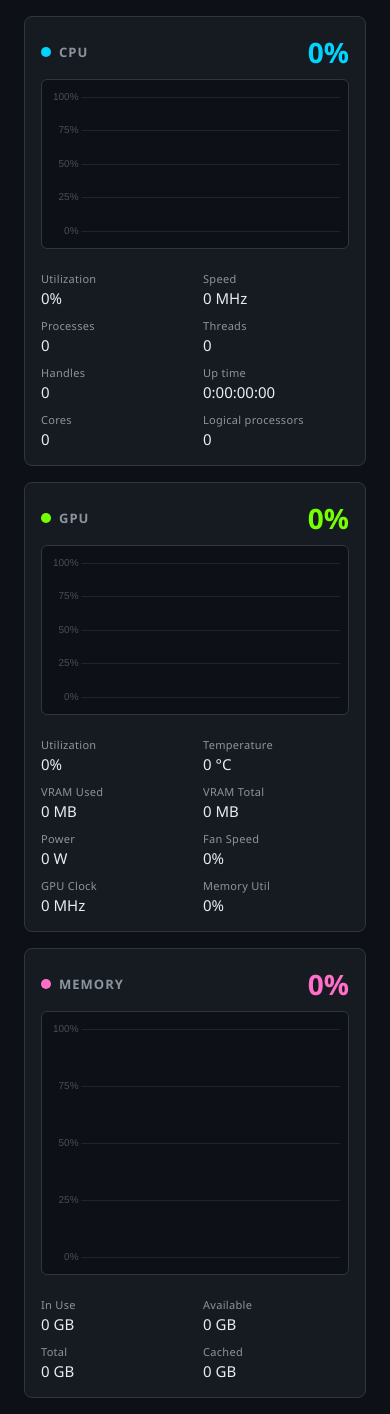
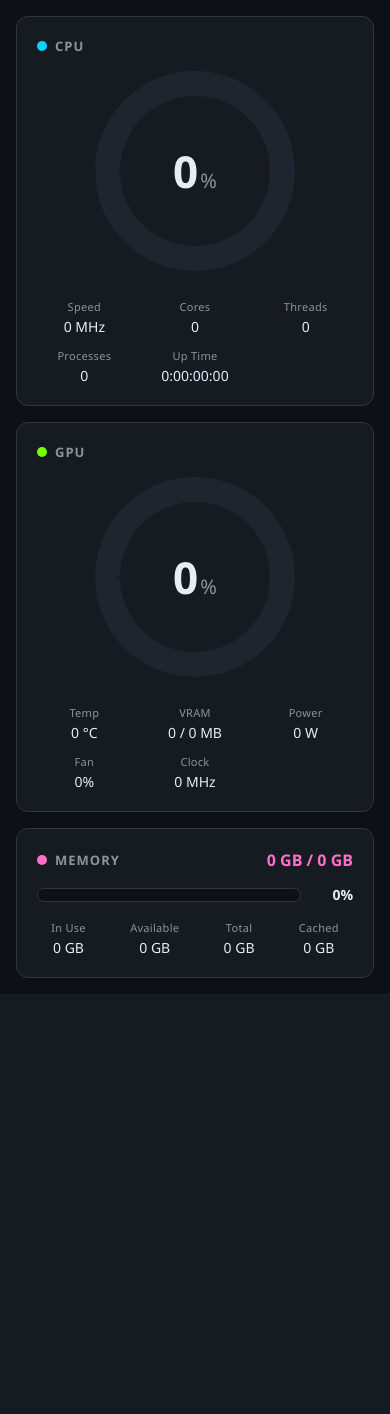
Before and after one commit to Nxtelligent/system-monitor, a Flask app: page / in a window 390 px wide. Shown: the part 47-1461 px from the top of the page. After the commit the page ends 1025 px from the top, so only its background shows below. Run offline with Flask 3, Linux system fonts and the light colour scheme.

Commit message:
Redesign dashboard: circular gauges for CPU/GPU + memory bar
Replace 3-column line chart layout with circular doughnut gauges
for CPU and GPU side by side, and a horizontal progress bar for
memory usage. Dark mode preserved. Backend unchanged.

Co-Authored-By: Claude Opus 4.6 <noreply@anthropic.com>

```diff
--- a/static/css/style.css
+++ b/static/css/style.css
@@ -1,7 +1,6 @@
 :root {
     --bg-primary: #0d1117;
     --bg-panel: #161b22;
-    --bg-chart: #0d1117;
     --border-color: #30363d;
     --text-primary: #e6edf3;
     --text-secondary: #8b949e;
@@ -68,50 +67,45 @@ header h1 {
     background: #f85149;
 }
 
-/* Dashboard Grid */
-.dashboard-grid {
-    display: grid;
-    grid-template-columns: repeat(3, 1fr);
+/* Dashboard Layout */
+.dashboard {
+    display: flex;
+    flex-direction: column;
     gap: 16px;
-    padding: 16px 24px;
-    height: calc(100vh - 52px);
+    padding: 24px;
+    max-width: 900px;
+    margin: 0 auto;
 }
 
-@media (max-width: 1200px) {
-    .dashboard-grid {
-        grid-template-columns: 1fr;
-        height: auto;
-    }
-    .panel {
-        min-height: 450px;
-    }
+/* Gauge Row */
+.gauge-row {
+    display: flex;
+    gap: 16px;
+    justify-content: center;
 }
 
-/* Panel */
-.panel {
+/* Gauge Panel (CPU / GPU) */
+.gauge-panel {
+    flex: 1;
+    max-width: 440px;
     background: var(--bg-panel);
     border: 1px solid var(--border-color);
-    border-radius: 8px;
-    padding: 16px;
+    border-radius: 12px;
+    padding: 20px;
     display: flex;
     flex-direction: column;
-    overflow: hidden;
+    align-items: center;
 }
 
-.panel-header {
-    display: flex;
-    justify-content: space-between;
-    align-items: center;
-    margin-bottom: 8px;
-}
-
-.panel-title {
+.gauge-header {
     display: flex;
     align-items: center;
     gap: 8px;
+    margin-bottom: 16px;
+    align-self: flex-start;
 }
 
-.panel-title h2 {
+.gauge-header h2 {
     font-size: 13px;
     font-weight: 600;
     text-transform: uppercase;
@@ -119,7 +113,8 @@ header h1 {
     color: var(--text-secondary);
 }
 
-.panel-dot {
+/* Colored dots */
+.gauge-dot {
     width: 10px;
     height: 10px;
     border-radius: 50%;
@@ -129,73 +124,95 @@ header h1 {
 .gpu-dot { background: var(--accent-gpu); }
 .memory-dot { background: var(--accent-memory); }
 
-.panel-value {
-    font-size: 28px;
-    font-weight: 600;
-    font-variant-numeric: tabular-nums;
+/* Gauge Chart Wrapper */
+.gauge-chart-wrapper {
+    position: relative;
+    width: 200px;
+    height: 200px;
+    margin-bottom: 12px;
 }
 
-.panel:nth-child(1) .panel-value { color: var(--accent-cpu); }
-.panel:nth-child(2) .panel-value { color: var(--accent-gpu); }
-.panel:nth-child(3) .panel-value { color: var(--accent-memory); }
-
-/* Chart Container */
-.chart-container {
-    flex: 1;
-    min-height: 160px;
-    position: relative;
-    background: var(--bg-chart);
-    border: 1px solid var(--border-color);
-    border-radius: 6px;
-    padding: 8px;
-    margin-bottom: 10px;
+.gauge-chart-wrapper canvas {
+    width: 100% !important;
+    height: 100% !important;
 }
 
-.panel-subtitle {
+.gauge-center-text {
+    position: absolute;
+    top: 50%;
+    left: 50%;
+    transform: translate(-50%, -50%);
+    text-align: center;
+    pointer-events: none;
+    display: flex;
+    align-items: baseline;
+    justify-content: center;
+}
+
+.gauge-percent {
+    font-size: 44px;
+    font-weight: 700;
+    font-variant-numeric: tabular-nums;
+    line-height: 1;
+    color: var(--text-primary);
+}
+
+.gauge-percent-symbol {
+    font-size: 20px;
+    font-weight: 400;
+    color: var(--text-secondary);
+    margin-left: 2px;
+}
+
+.gauge-label {
     font-size: 11px;
     color: var(--text-muted);
-    margin-bottom: 12px;
+    margin-bottom: 16px;
+    text-align: center;
     white-space: nowrap;
     overflow: hidden;
     text-overflow: ellipsis;
+    max-width: 100%;
 }
 
-/* Metrics Grid */
-.metrics-grid {
+/* Gauge Stats Grid */
+.gauge-stats {
     display: grid;
-    grid-template-columns: repeat(2, 1fr);
-    gap: 10px 16px;
+    grid-template-columns: repeat(3, 1fr);
+    gap: 12px 16px;
+    width: 100%;
 }
 
-.metric-item {
+.gauge-stat {
     display: flex;
     flex-direction: column;
-    gap: 2px;
+    align-items: center;
+    gap: 3px;
 }
 
-.metric-label {
+.stat-label {
     font-size: 11px;
     color: var(--text-secondary);
     letter-spacing: 0.3px;
 }
 
-.metric-value {
-    font-size: 15px;
+.stat-value {
+    font-size: 14px;
     font-weight: 500;
     font-variant-numeric: tabular-nums;
     color: var(--text-primary);
+    white-space: nowrap;
 }
 
 /* GPU Unavailable */
 .gpu-unavailable {
-    flex: 1;
     display: flex;
     flex-direction: column;
     justify-content: center;
     align-items: center;
     text-align: center;
     color: var(--text-muted);
-    padding: 24px;
+    padding: 40px 24px;
 }
 
 .gpu-unavailable p {
@@ -207,6 +224,110 @@ header h1 {
     font-size: 12px;
     margin-top: 4px;
     color: var(--text-muted);
+}
+
+/* Memory Section */
+.memory-section {
+    background: var(--bg-panel);
+    border: 1px solid var(--border-color);
+    border-radius: 12px;
+    padding: 20px;
+}
+
+.memory-header {
+    display: flex;
+    justify-content: space-between;
+    align-items: center;
+    margin-bottom: 14px;
+}
+
+.memory-title {
+    display: flex;
+    align-items: center;
+    gap: 8px;
+}
+
+.memory-title h2 {
+    font-size: 13px;
+    font-weight: 600;
+    text-transform: uppercase;
+    letter-spacing: 1px;
+    color: var(--text-secondary);
+}
+
+.memory-usage-text {
+    font-size: 16px;
+    font-weight: 600;
+    font-variant-numeric: tabular-nums;
+    color: var(--accent-memory);
+}
+
+/* Memory Progress Bar */
+.memory-bar-container {
+    display: flex;
+    align-items: center;
+    gap: 12px;
+    margin-bottom: 16px;
+}
+
+.memory-bar-track {
+    flex: 1;
+    height: 14px;
+    background: var(--bg-primary);
+    border-radius: 7px;
+    overflow: hidden;
+    border: 1px solid var(--border-color);
+}
+
+.memory-bar-fill {
+    height: 100%;
+    background: linear-gradient(90deg, var(--accent-memory), #ff9de0);
+    border-radius: 7px 0 0 7px;
+    transition: width 0.5s ease-out;
+}
+
+.memory-bar-percent {
+    font-size: 14px;
+    font-weight: 600;
+    font-variant-numeric: tabular-nums;
+    color: var(--text-primary);
+    min-width: 40px;
+    text-align: right;
+}
+
+/* Memory Stats Row */
+.memory-stats {
+    display: flex;
+    justify-content: space-around;
+    gap: 16px;
+}
+
+.memory-stat {
+    display: flex;
+    flex-direction: column;
+    align-items: center;
+    gap: 3px;
+}
+
+/* Responsive */
+@media (max-width: 768px) {
+    .dashboard {
+        padding: 16px;
+    }
+
+    .gauge-row {
+        flex-direction: column;
+        align-items: center;
+    }
+
+    .gauge-panel {
+        max-width: 100%;
+        width: 100%;
+    }
+
+    .memory-stats {
+        flex-wrap: wrap;
+    }
 }
 
 /* Scrollbar */
--- a/static/js/dashboard.js
+++ b/static/js/dashboard.js
@@ -1,67 +1,7 @@
-const MAX_POINTS = 60;
 const socket = io();
 
-// --- Chart Factory ---
-function createChart(canvasId, color) {
-    const ctx = document.getElementById(canvasId).getContext('2d');
-
-    const gradient = ctx.createLinearGradient(0, 0, 0, ctx.canvas.parentElement.clientHeight || 200);
-    gradient.addColorStop(0, color + '40');
-    gradient.addColorStop(1, color + '05');
-
-    return new Chart(ctx, {
-        type: 'line',
-        data: {
-            labels: Array(MAX_POINTS).fill(''),
-            datasets: [{
-                data: Array(MAX_POINTS).fill(null),
-                borderColor: color,
-                backgroundColor: gradient,
-                borderWidth: 1.5,
-                fill: true,
-                tension: 0.3,
-                pointRadius: 0,
-                pointHitRadius: 0,
-            }]
-        },
-        options: {
-            responsive: true,
-            maintainAspectRatio: false,
-            animation: false,
-            interaction: { enabled: false },
-            scales: {
-                x: { display: false },
-                y: {
-                    min: 0,
-                    max: 100,
-                    grid: { color: '#1e252e', lineWidth: 1 },
-                    ticks: {
-                        color: '#484f58',
-                        font: { size: 10 },
-                        stepSize: 25,
-                        callback: v => v + '%',
-                    },
-                    border: { display: false },
-                }
-            },
-            plugins: { legend: { display: false } }
-        }
-    });
-}
-
-const cpuChart = createChart('cpu-chart', '#00d4ff');
-const gpuChart = createChart('gpu-chart', '#76ff03');
-const memChart = createChart('memory-chart', '#ff6ec7');
-
-// --- Helpers ---
-function pushData(chart, value) {
-    const ds = chart.data.datasets[0];
-    ds.data.push(value);
-    if (ds.data.length > MAX_POINTS) ds.data.shift();
-    chart.data.labels.push('');
-    if (chart.data.labels.length > MAX_POINTS) chart.data.labels.shift();
-    chart.update('none');
-}
+// --- Helper shorthand ---
+function $(id) { return document.getElementById(id); }
 
 function formatBytes(bytes) {
     const gb = bytes / (1024 * 1024 * 1024);
@@ -83,7 +23,49 @@ function formatUptime(seconds) {
            String(m).padStart(2, '0') + ':' + String(s).padStart(2, '0');
 }
 
-function $(id) { return document.getElementById(id); }
+// --- Gauge Chart Factory ---
+function createGaugeChart(canvasId, accentColor) {
+    const ctx = document.getElementById(canvasId).getContext('2d');
+    const trackColor = '#1e252e';
+
+    return new Chart(ctx, {
+        type: 'doughnut',
+        data: {
+            datasets: [{
+                data: [0, 100],
+                backgroundColor: [accentColor, trackColor],
+                borderWidth: 0,
+                borderRadius: 4,
+            }]
+        },
+        options: {
+            responsive: true,
+            maintainAspectRatio: true,
+            cutout: '75%',
+            rotation: -90,
+            circumference: 360,
+            animation: {
+                animateRotate: false,
+                duration: 400,
+            },
+            plugins: {
+                legend: { display: false },
+                tooltip: { enabled: false },
+            },
+            events: [],
+        }
+    });
+}
+
+function updateGaugeChart(chart, value) {
+    const clamped = Math.max(0, Math.min(100, value));
+    chart.data.datasets[0].data = [clamped, 100 - clamped];
+    chart.update();
+}
+
+// --- Create Charts ---
+const cpuChart = createGaugeChart('cpu-chart', '#00d4ff');
+const gpuChart = createGaugeChart('gpu-chart', '#76ff03');
 
 // --- Connection Status ---
 socket.on('connect', () => {
@@ -116,10 +98,9 @@ socket.on('metrics_update', (data) => {
 
 function updateCPU(cpu) {
     const util = Math.round(cpu.utilization);
-    pushData(cpuChart, util);
 
-    $('cpu-percent').textContent = util + '%';
-    $('cpu-utilization').textContent = util + '%';
+    updateGaugeChart(cpuChart, util);
+    $('cpu-percent').textContent = util;
 
     const speed = cpu.frequency_current;
     if (speed >= 1000) {
@@ -128,18 +109,17 @@ function updateCPU(cpu) {
         $('cpu-speed').textContent = Math.round(speed) + ' MHz';
     }
 
+    $('cpu-cores').textContent = cpu.cores_physical;
+    $('cpu-threads').textContent = formatNumber(cpu.cores_logical);
     $('cpu-processes').textContent = formatNumber(cpu.processes);
-    $('cpu-threads').textContent = formatNumber(cpu.threads);
-    $('cpu-handles').textContent = formatNumber(cpu.handles);
     $('cpu-uptime').textContent = formatUptime(cpu.uptime_seconds);
-    $('cpu-cores').textContent = cpu.cores_physical;
-    $('cpu-logical').textContent = cpu.cores_logical;
 }
 
 function updateGPU(gpu) {
     if (!gpu.available) {
         if (!gpuInitialized) {
-            $('gpu-metrics').style.display = 'none';
+            $('gpu-chart-wrapper').style.display = 'none';
+            $('gpu-stats').style.display = 'none';
             $('gpu-unavailable').style.display = 'flex';
             $('gpu-name').textContent = 'No GPU detected';
             $('gpu-percent').textContent = '--';
@@ -149,32 +129,31 @@ function updateGPU(gpu) {
     }
 
     if (!gpuInitialized) {
-        $('gpu-metrics').style.display = '';
+        $('gpu-chart-wrapper').style.display = '';
+        $('gpu-stats').style.display = '';
         $('gpu-unavailable').style.display = 'none';
         $('gpu-name').textContent = gpu.name;
         gpuInitialized = true;
     }
 
     const util = gpu.utilization;
-    pushData(gpuChart, util);
 
-    $('gpu-percent').textContent = util + '%';
-    $('gpu-utilization').textContent = util + '%';
+    updateGaugeChart(gpuChart, util);
+    $('gpu-percent').textContent = util;
+
     $('gpu-temperature').innerHTML = gpu.temperature + ' &deg;C';
-    $('gpu-vram-used').textContent = formatNumber(gpu.memory_used) + ' MB';
-    $('gpu-vram-total').textContent = formatNumber(gpu.memory_total) + ' MB';
-    $('gpu-power').textContent = gpu.power_draw.toFixed(1) + ' W / ' + gpu.power_limit.toFixed(0) + ' W';
+    $('gpu-vram').textContent = formatNumber(gpu.memory_used) + ' / ' + formatNumber(gpu.memory_total) + ' MB';
+    $('gpu-power').textContent = gpu.power_draw.toFixed(1) + ' W';
     $('gpu-fan').textContent = gpu.fan_speed + '%';
     $('gpu-clock').textContent = formatNumber(gpu.clock_current) + ' MHz';
-    $('gpu-mem-util').textContent = gpu.memory_utilization + '%';
 }
 
 function updateMemory(mem) {
     const pct = Math.round(mem.percent);
-    pushData(memChart, pct);
 
+    $('memory-bar-fill').style.width = pct + '%';
     $('memory-percent').textContent = pct + '%';
-    $('memory-total-label').textContent = formatBytes(mem.total) + ' Total';
+    $('memory-usage-text').textContent = formatBytes(mem.used) + ' / ' + formatBytes(mem.total);
     $('memory-used').textContent = formatBytes(mem.used);
     $('memory-available').textContent = formatBytes(mem.available);
     $('memory-total').textContent = formatBytes(mem.total);
--- a/templates/index.html
+++ b/templates/index.html
@@ -18,101 +18,82 @@
         </div>
     </header>
 
-    <main class="dashboard-grid">
-        <!-- CPU Panel -->
-        <section class="panel">
-            <div class="panel-header">
-                <div class="panel-title">
-                    <span class="panel-dot cpu-dot"></span>
+    <main class="dashboard">
+        <!-- Gauge Row: CPU and GPU side by side -->
+        <div class="gauge-row">
+
+            <!-- CPU Gauge -->
+            <section class="gauge-panel">
+                <div class="gauge-header">
+                    <span class="gauge-dot cpu-dot"></span>
                     <h2>CPU</h2>
                 </div>
-                <span class="panel-value" id="cpu-percent">0%</span>
+                <div class="gauge-chart-wrapper">
+                    <canvas id="cpu-chart"></canvas>
+                    <div class="gauge-center-text">
+                        <span class="gauge-percent" id="cpu-percent">0</span>
+                        <span class="gauge-percent-symbol">%</span>
                     </div>
-            <div class="chart-container">
-                <canvas id="cpu-chart"></canvas>
                 </div>
-            <div class="panel-subtitle" id="cpu-name"></div>
-            <div class="metrics-grid">
-                <div class="metric-item">
-                    <span class="metric-label">Utilization</span>
-                    <span class="metric-value" id="cpu-utilization">0%</span>
+                <div class="gauge-label" id="cpu-name"></div>
+                <div class="gauge-stats">
+                    <div class="gauge-stat">
+                        <span class="stat-label">Speed</span>
+                        <span class="stat-value" id="cpu-speed">0 MHz</span>
                     </div>
-                <div class="metric-item">
-                    <span class="metric-label">Speed</span>
-                    <span class="metric-value" id="cpu-speed">0 MHz</span>
+                    <div class="gauge-stat">
+                        <span class="stat-label">Cores</span>
+                        <span class="stat-value" id="cpu-cores">0</span>
                     </div>
-                <div class="metric-item">
-                    <span class="metric-label">Processes</span>
-                    <span class="metric-value" id="cpu-processes">0</span>
+                    <div class="gauge-stat">
+                        <span class="stat-label">Threads</span>
+                        <span class="stat-value" id="cpu-threads">0</span>
                     </div>
-                <div class="metric-item">
-                    <span class="metric-label">Threads</span>
-                    <span class="metric-value" id="cpu-threads">0</span>
+                    <div class="gauge-stat">
+                        <span class="stat-label">Processes</span>
+                        <span class="stat-value" id="cpu-processes">0</span>
                     </div>
-                <div class="metric-item">
-                    <span class="metric-label">Handles</span>
-                    <span class="metric-value" id="cpu-handles">0</span>
-                </div>
-                <div class="metric-item">
-                    <span class="metric-label">Up time</span>
-                    <span class="metric-value" id="cpu-uptime">0:00:00:00</span>
-                </div>
-                <div class="metric-item">
-                    <span class="metric-label">Cores</span>
-                    <span class="metric-value" id="cpu-cores">0</span>
-                </div>
-                <div class="metric-item">
-                    <span class="metric-label">Logical processors</span>
-                    <span class="metric-value" id="cpu-logical">0</span>
+                    <div class="gauge-stat">
+                        <span class="stat-label">Up Time</span>
+                        <span class="stat-value" id="cpu-uptime">0:00:00:00</span>
                     </div>
                 </div>
             </section>
 
-        <!-- GPU Panel -->
-        <section class="panel">
-            <div class="panel-header">
-                <div class="panel-title">
-                    <span class="panel-dot gpu-dot"></span>
+            <!-- GPU Gauge -->
+            <section class="gauge-panel">
+                <div class="gauge-header">
+                    <span class="gauge-dot gpu-dot"></span>
                     <h2>GPU</h2>
                 </div>
-                <span class="panel-value" id="gpu-percent">0%</span>
+                <div class="gauge-chart-wrapper" id="gpu-chart-wrapper">
+                    <canvas id="gpu-chart"></canvas>
+                    <div class="gauge-center-text">
+                        <span class="gauge-percent" id="gpu-percent">0</span>
+                        <span class="gauge-percent-symbol">%</span>
                     </div>
-            <div class="chart-container">
-                <canvas id="gpu-chart"></canvas>
                 </div>
-            <div class="panel-subtitle" id="gpu-name"></div>
-            <div class="metrics-grid" id="gpu-metrics">
-                <div class="metric-item">
-                    <span class="metric-label">Utilization</span>
-                    <span class="metric-value" id="gpu-utilization">0%</span>
+                <div class="gauge-label" id="gpu-name"></div>
+                <div class="gauge-stats" id="gpu-stats">
+                    <div class="gauge-stat">
+                        <span class="stat-label">Temp</span>
+                        <span class="stat-value" id="gpu-temperature">0 &deg;C</span>
                     </div>
-                <div class="metric-item">
-                    <span class="metric-label">Temperature</span>
-                    <span class="metric-value" id="gpu-temperature">0 &deg;C</span>
+                    <div class="gauge-stat">
+                        <span class="stat-label">VRAM</span>
+                        <span class="stat-value" id="gpu-vram">0 / 0 MB</span>
                     </div>
-                <div class="metric-item">
-                    <span class="metric-label">VRAM Used</span>
-                    <span class="metric-value" id="gpu-vram-used">0 MB</span>
+                    <div class="gauge-stat">
+                        <span class="stat-label">Power</span>
+                        <span class="stat-value" id="gpu-power">0 W</span>
                     </div>
-                <div class="metric-item">
-                    <span class="metric-label">VRAM Total</span>
-                    <span class="metric-value" id="gpu-vram-total">0 MB</span>
+                    <div class="gauge-stat">
+                        <span class="stat-label">Fan</span>
+                        <span class="stat-value" id="gpu-fan">0%</span>
                     </div>
-                <div class="metric-item">
-                    <span class="metric-label">Power</span>
-                    <span class="metric-value" id="gpu-power">0 W</span>
-                </div>
-                <div class="metric-item">
-                    <span class="metric-label">Fan Speed</span>
-                    <span class="metric-value" id="gpu-fan">0%</span>
-                </div>
-                <div class="metric-item">
-                    <span class="metric-label">GPU Clock</span>
-                    <span class="metric-value" id="gpu-clock">0 MHz</span>
-                </div>
-                <div class="metric-item">
-                    <span class="metric-label">Memory Util</span>
-                    <span class="metric-value" id="gpu-mem-util">0%</span>
+                    <div class="gauge-stat">
+                        <span class="stat-label">Clock</span>
+                        <span class="stat-value" id="gpu-clock">0 MHz</span>
                     </div>
                 </div>
                 <div class="gpu-unavailable" id="gpu-unavailable" style="display:none;">
@@ -120,36 +101,39 @@
                     <p class="gpu-unavailable-sub">No NVIDIA GPU detected or drivers not installed</p>
                 </div>
             </section>
+        </div>
 
-        <!-- Memory Panel -->
-        <section class="panel">
-            <div class="panel-header">
-                <div class="panel-title">
-                    <span class="panel-dot memory-dot"></span>
+        <!-- Memory Bar Section -->
+        <section class="memory-section">
+            <div class="memory-header">
+                <div class="memory-title">
+                    <span class="gauge-dot memory-dot"></span>
                     <h2>Memory</h2>
                 </div>
-                <span class="panel-value" id="memory-percent">0%</span>
+                <span class="memory-usage-text" id="memory-usage-text">0 GB / 0 GB</span>
             </div>
-            <div class="chart-container">
-                <canvas id="memory-chart"></canvas>
+            <div class="memory-bar-container">
+                <div class="memory-bar-track">
+                    <div class="memory-bar-fill" id="memory-bar-fill" style="width: 0%"></div>
                 </div>
-            <div class="panel-subtitle" id="memory-total-label"></div>
-            <div class="metrics-grid">
-                <div class="metric-item">
-                    <span class="metric-label">In Use</span>
-                    <span class="metric-value" id="memory-used">0 GB</span>
+                <span class="memory-bar-percent" id="memory-percent">0%</span>
             </div>
-                <div class="metric-item">
-                    <span class="metric-label">Available</span>
-                    <span class="metric-value" id="memory-available">0 GB</span>
+            <div class="memory-stats">
+                <div class="memory-stat">
+                    <span class="stat-label">In Use</span>
+                    <span class="stat-value" id="memory-used">0 GB</span>
                 </div>
-                <div class="metric-item">
-                    <span class="metric-label">Total</span>
-                    <span class="metric-value" id="memory-total">0 GB</span>
+                <div class="memory-stat">
+                    <span class="stat-label">Available</span>
+                    <span class="stat-value" id="memory-available">0 GB</span>
                 </div>
-                <div class="metric-item">
-                    <span class="metric-label">Cached</span>
-                    <span class="metric-value" id="memory-cached">0 GB</span>
+                <div class="memory-stat">
+                    <span class="stat-label">Total</span>
+                    <span class="stat-value" id="memory-total">0 GB</span>
+                </div>
+                <div class="memory-stat">
+                    <span class="stat-label">Cached</span>
+                    <span class="stat-value" id="memory-cached">0 GB</span>
                 </div>
             </div>
         </section>
```
Lines whose indentation alone changed are shown as unchanged.
